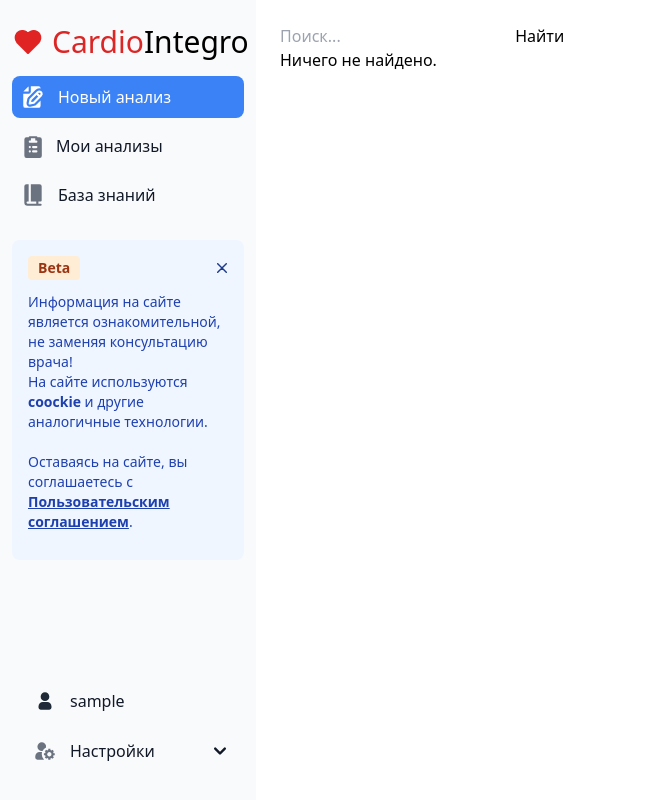
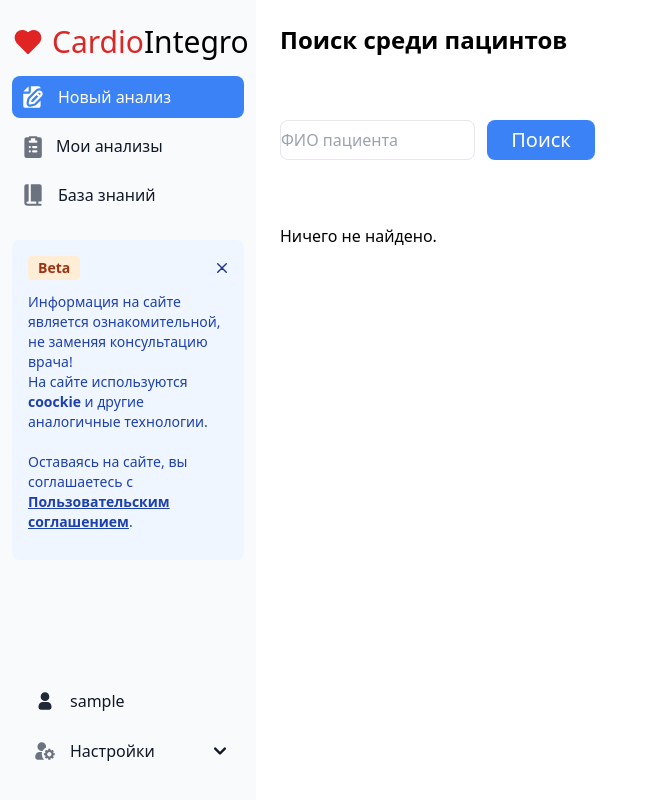
Before and after one commit to almanelis/CardioIntegro, a Django app: page /analyse/search/ in a window 1280 px wide. Shown: the whole page, without its empty margins (0-646 px from the left). Run offline with Django 5.2, Linux system fonts and the light colour scheme; the visitor is signed in with stand-in values (Sample User, id 1); data that the repository does not hold is empty; some libraries are stand-ins or nearby versions.

Commit message:
template for search list

```diff
--- a/cardiointegro/templates/analyse/search_list.html
+++ b/cardiointegro/templates/analyse/search_list.html
@@ -3,21 +3,40 @@
 {% block title %}Поиск среди анализов ЭКГ{% endblock title %}
 
 {% block content %}
-
-<form method="GET" action="{% url 'analyse:search' %}">
-    <input type="text" name="query" placeholder="Поиск..." value="{{ query }}">
-    <button type="submit">Найти</button>
-  </form>
+<p class="text-2xl font-semibold">Поиск среди пацинтов</p>
+<form method="GET" action="{% url 'analyse:search' %}" class="flex gap-3 my-16">
+  <input type="text" name="query" placeholder="ФИО пациента" value="{{ query }}" class="rounded-lg border border-gray-200 w-1/5">
+  <button type="submit" class="text-xl text-white bg-blue-500 px-6 py-1.5 rounded-lg hover:opacity-80">Поиск</button>
+</form>
 
   {% if search_list %}
-    <ul>
+  <div class="relative overflow-x-auto shadow-md sm:rounded-lg mt-6">
+    <table class="w-full text-left rtl:text-right text-gray-500">
+      <thead class="text-gray-700 uppercase bg-gray-50 dark:bg-gray-700">
+        <tr>
+          <th scope="col" class="px-6 py-3">
+            ФИО пациента
+          </th>
+          <th scope="col" class="px-6 py-3">
+            Дата анализа
+          </th>
+          <th scope="col" class="px-6 py-3">
+            Состояние
+          </th>
+          <th scope="col" class="px-6 py-3">
+            <span class="sr-only">Отчёты</span>
+          </th>
+        </tr>
+      </thead>
+      <tbody>
     {% for analyse in search_list %}
-      <li>{{ analyse.title }}</li>
+      {% include 'includes/analyse_table_element.html' %}
     {% endfor %}
     </ul>
   {% else %}
     <p>Ничего не найдено.</p>
   {% endif %}
-
-
+</tbody>
+</table>
+</div>
 {% endblock content %}
--- a/cardiointegro/templates/includes/sidebar.html
+++ b/cardiointegro/templates/includes/sidebar.html
@@ -6,6 +6,7 @@
   <path clip-rule="evenodd" fill-rule="evenodd" d="M2 4.75A.75.75 0 012.75 4h14.5a.75.75 0 010 1.5H2.75A.75.75 0 012 4.75zm0 10.5a.75.75 0 01.75-.75h7.5a.75.75 0 010 1.5h-7.5a.75.75 0 01-.75-.75zM2 10a.75.75 0 01.75-.75h14.5a.75.75 0 010 1.5H2.75A.75.75 0 012 10z"></path>
   </svg>
 </button>
+
 
 <aside id="cta-button-sidebar"
   class="fixed top-0 left-0 z-40 w-64 h-screen transition-transform -translate-x-full sm:translate-x-0"
```
Also changed, not shown: cardiointegro/templates/analyse/analyse_list.html (+4 -4 lines).
